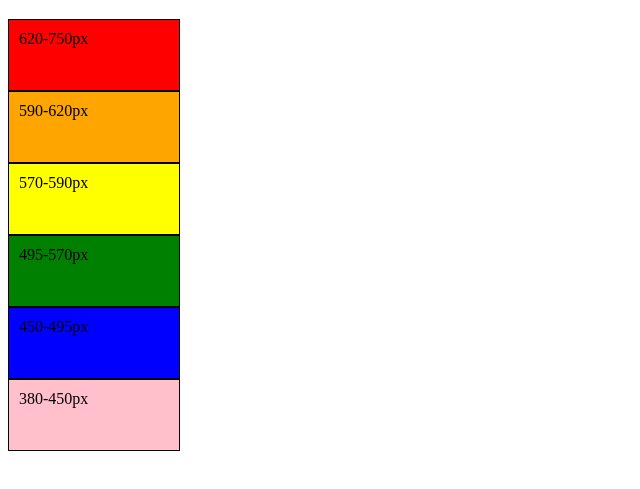
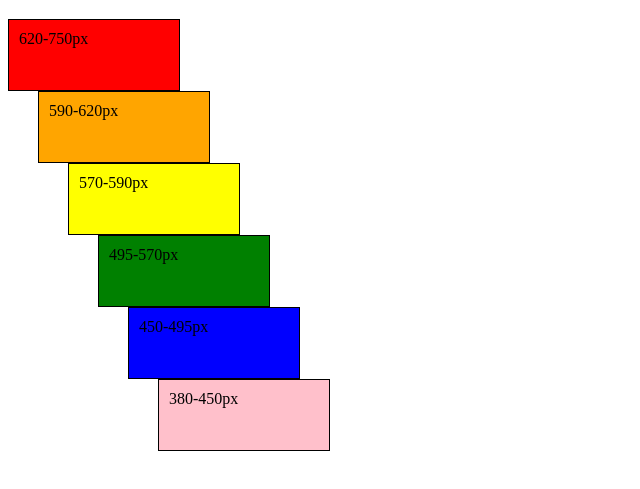
Before and after one commit to CodeupClassroom/ulysses-web-exercises, a plain HTML site: page css_box_model.html in a window 1280 px wide. Shown: the part 61-550 px from the top of the page, without its empty margins (0-640 px from the left). Drawn offline with Linux system fonts and the light colour scheme.

Commit message:
refactor: Add margin to the boxes

```diff
--- a/css/box_model.css
+++ b/css/box_model.css
@@ -11,20 +11,25 @@
 
 #orange {
     background-color: orange;
+    margin-left: 30px;
 }
 
 #yellow {
     background-color: yellow;
+    margin-left: 60px;
 }
 
 #green {
     background-color: green;
+    margin-left: 90px;
 }
 
 #blue {
     background-color: blue;
+    margin-left: 120px;
 }
 
 #pink {
     background-color: pink;
+    margin-left: 150px;
 }
```
